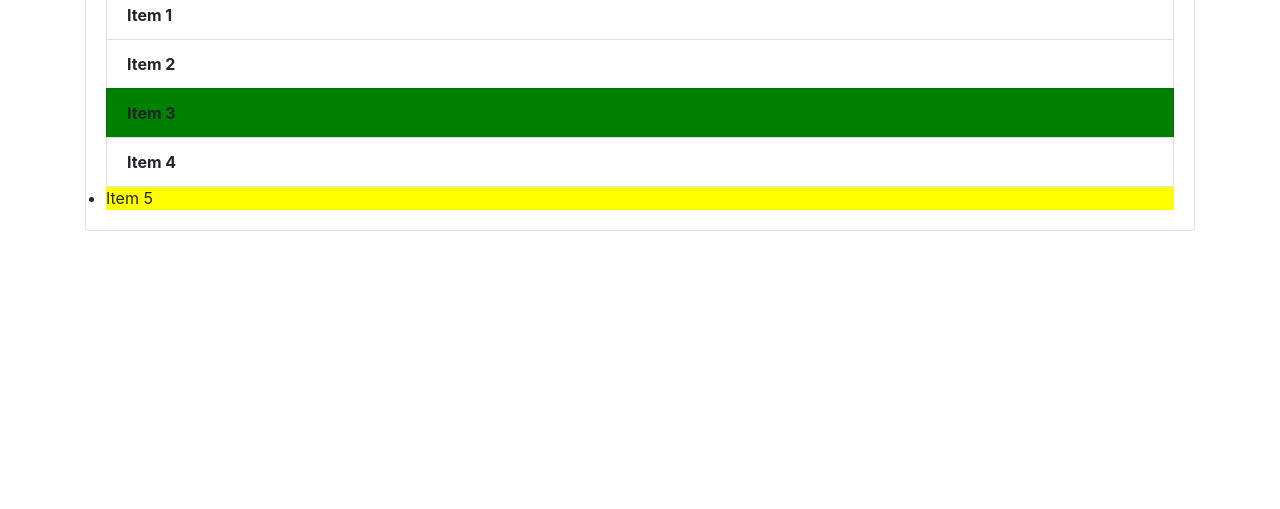
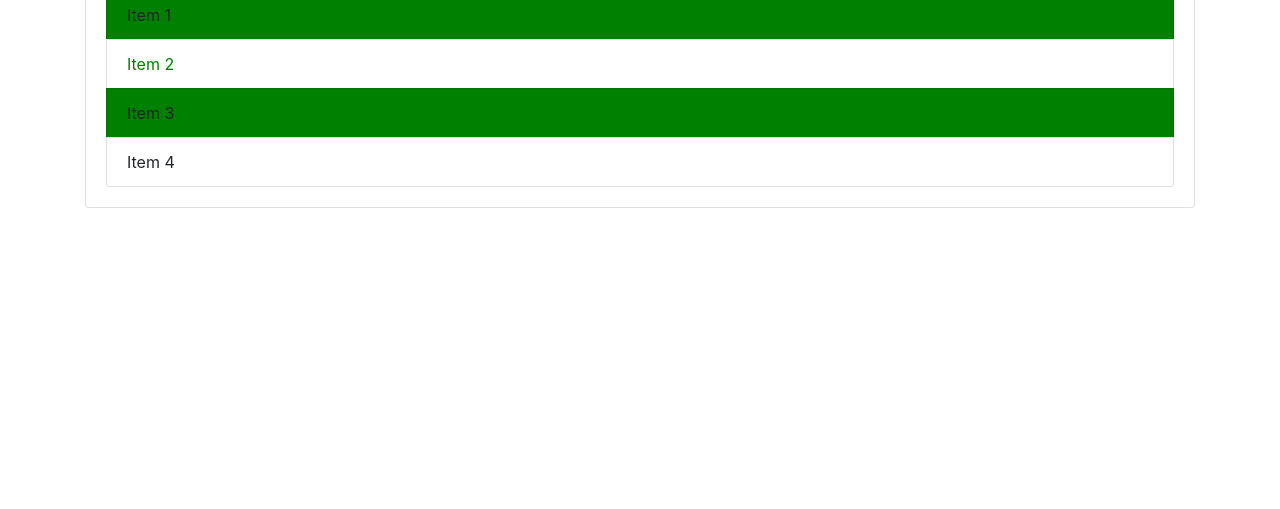
Before and after one commit to vasanth1066/gitstarted, a plain HTML site: page DOM manipulation/q_no_3.html in a window 1280 px wide. Shown: the part 291-800 px from the top of the page. Drawn offline with nearby package versions, Linux system fonts and the light colour scheme.

Commit message:
querySelector -querySelectorAll

```diff
--- a/DOM manipulation/dom.js
+++ b/DOM manipulation/dom.js
@@ -1,3 +1,5 @@
+// -------------------------------DOM manipulation
+
 //console.log(document);
 
 //console.log(document.title);
@@ -19,22 +21,61 @@ additem.style.color='green'
 
 //console.log(header);
 
-//--------------------------getElementsByClassName----------
+// //--------------------------getElementsByClassName----------
 
-let items=document.getElementsByClassName('list-group-item');
+// let items=document.getElementsByClassName('list-group-item');
 
-items[2].style.backgroundColor="green"
+// items[2].style.backgroundColor="green"
 
-for(let i=0;i<items.length;i++){
-    items[i].style.fontWeight="bold"
-}
+// for(let i=0;i<items.length;i++){
+//     items[i].style.fontWeight="bold"
+// }
 
-console.log(items);
+// //console.log(items);
 
 //--------------------------getElementsByTagName----------
 
-let li=document.getElementsByTagName('li');
+// let li=document.getElementsByTagName('li');
 
-li[4].style.backgroundColor="yellow"
+//li[4].style.backgroundColor="yellow"
 
-console.log(li);
+//console.log(li);
+
+//-------------------------- querySelector ----------
+//  let firstitem=document.querySelector('.list-group-item')
+
+//  console.log(firstitem);
+
+// let lastItem=document.querySelector('.list-group-item:last-child');
+// lastItem.style.color='red';
+// console.log(lastItem);
+
+// let seconditem=document.querySelector
+// ('.list-group-item:nth-child(2)');
+
+// seconditem.style.backgroundColor='green'
+
+// //console.log(seconditem);
+
+
+// let thirditem=document.querySelector
+// ('.list-group-item:nth-child(3)');
+
+// thirditem.style.display='none';
+
+// //console.log(thirditem);
+
+//-------------------------- querySelectorAll ----------
+
+let secondItem=document.querySelectorAll('.list-group-item');
+secondItem[1].style.color='green';
+
+//console.log(secondItem);
+
+let odditem=document.querySelectorAll
+('li:nth-child(odd)');
+
+console.log(odditem);
+for(let i=0;i<odditem.length;i++){
+    odditem[i].style.backgroundColor='green';
+}
--- a/DOM manipulation/q_no_3.html
+++ b/DOM manipulation/q_no_3.html
@@ -26,7 +26,7 @@
       <li class="list-group-item">Item 2</li>
       <li class="list-group-item">Item 3</li>
       <li class="list-group-item">Item 4</li>
-      <li >   Item 5</li>
+
     </ul>
    </div>
   </div>
```
